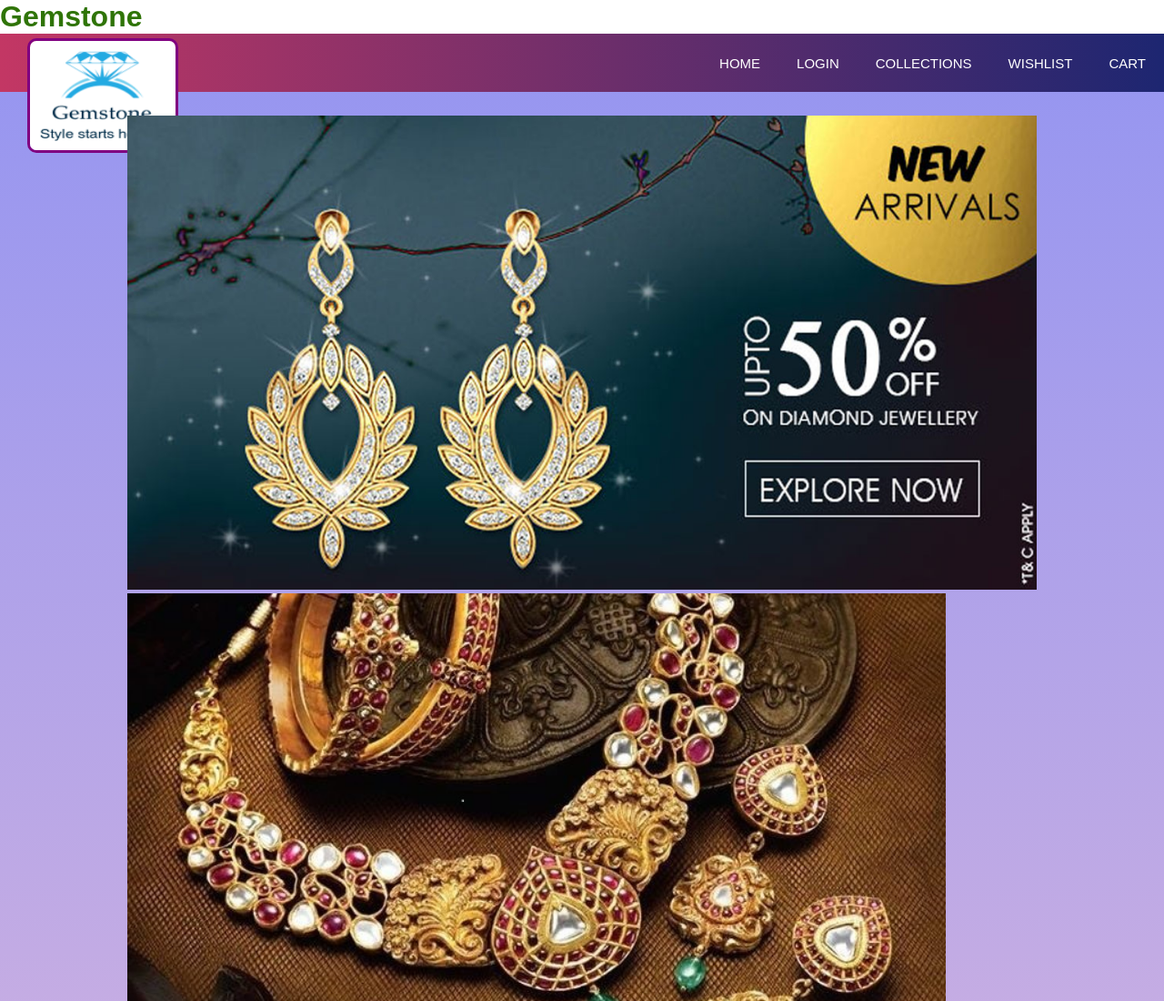
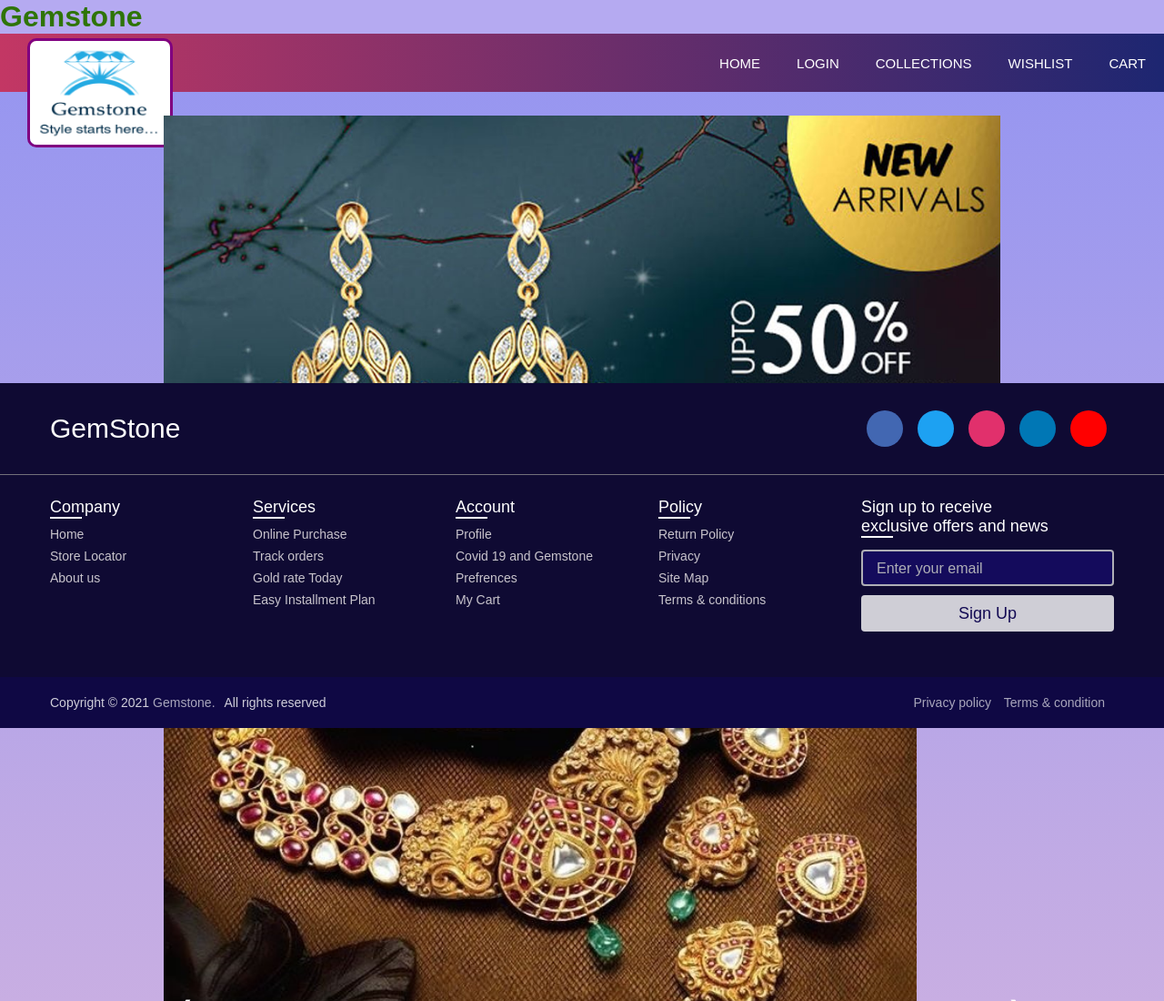
Before and after one commit to AdityaSaraswat0007/Gemstone, a plain HTML site: page HTML/main.html in a window 1280 px wide. Shown: the top 1100 px of the page at 91% size. Drawn offline with Linux system fonts and the light colour scheme.

Commit message:
Footer Updated

```diff
--- /dev/null
+++ b/CSS/mainfooter.css
@@ -0,0 +1,297 @@
+*
+{
+  margin: 0;
+  padding: 0;
+  box-sizing: border-box;
+  font-family: Arial, Helvetica, sans-serif;
+}
+body
+{
+  min-height: 100vh;
+  width: 100%;
+  background: #b5aaf1;
+}
+footer
+{
+  position: fixed;
+  background: #0f0a33;
+  width: 100%;
+  bottom: 0;
+  left: 0;
+}
+footer::before
+{
+  content: '';
+  position: absolute;
+  left: 0;
+  top: 100px;
+  height: 1px;
+  width: 100%;
+  background: #73707a;
+}
+.footercontent
+{
+    max-width: 1250px;
+    margin: auto;
+    padding: 30px 40px 40px 40px;
+}
+.footertop
+{
+    display: flex;
+    align-items: center;
+    justify-content: space-between;
+    margin-bottom: 50px;
+}
+.footerlogo-details
+{
+    color: #fff;
+    font-size: 30px;
+}
+.footermedia-icons
+{
+    display: flex;
+}
+.footermedia-icons a
+{
+    height: 40px;
+    width: 40px;
+    margin: 0 8px;
+    border-radius: 50%;
+    text-align: center;
+    line-height: 40px;
+    color: #fff;
+    font-size: 17px;
+    text-decoration: none;
+    transition: all 0.4s ease;
+}
+.footermedia-icons a:nth-child(1)
+{
+    background: #4267B2;
+}
+.footermedia-icons a:nth-child(1):hover
+{
+    color: #4267B2;
+    background: #fff;
+}
+.footermedia-icons a:nth-child(2)
+{
+     background: #1DA1F2;
+}
+.footermedia-icons a:nth-child(2):hover
+{
+    color: #1DA1F2;
+    background: #fff;
+}
+.footermedia-icons a:nth-child(3)
+{
+    background: #E1306C;
+}
+.footermedia-icons a:nth-child(3):hover
+{
+    color: #E1306C;
+    background: #fff;
+}
+.footermedia-icons a:nth-child(4)
+{
+    background: #0077B5;
+}
+.footermedia-icons a:nth-child(4):hover
+{
+    color: #0077B5;
+    background: #fff;
+}
+.footermedia-icons a:nth-child(5)
+{
+    background: #FF0000;
+}
+.footermedia-icons a:nth-child(5):hover
+{
+    color: #FF0000;
+    background: #fff;
+}
+.footerlink-boxes
+{
+    width: 100%;
+    display: flex;
+    justify-content: space-between;
+}
+.footerbox
+{
+    width: calc(100% / 5 - 10px);
+}
+.footercontent .footerlink-boxes .footerbox .footerlink_name
+{
+    color: #fff;
+    font-size: 18px;
+    font-weight: 400;
+    margin-bottom: 10px;
+    position: relative;
+}
+.footerlink_name::before
+{
+    content: '';
+    position: absolute;
+    left: 0;
+    bottom: -2px;
+    height: 2px;
+    width: 35px;
+    background: #fff;
+}
+.footercontent .footerlink-boxes .footerbox li
+{
+    margin: 6px 0;
+    list-style: none;
+}
+.footercontent .footerlink-boxes .footerbox li a
+{
+    color: rgb(247, 243, 243);
+    font-size: 14px;
+    font-weight: 400;
+    text-decoration: none;
+    opacity: 0.8;
+    transition: all 0.4s ease
+}
+.footercontent .footerlink-boxes .footerbox li a:hover
+{
+    opacity: 1;
+    text-decoration: underline;
+}
+.footercontent .footerlink-boxes .input-box
+{
+    margin-right: 55px;
+}
+.footerlink-boxes .input-box input
+{
+    height: 40px;
+    width: calc(100% + 55px);
+    outline: none;
+    border: 2px solid #AFAFB6;
+    background: #140B5C;
+    border-radius: 4px;
+    padding: 0 15px;
+    font-size: 15px;
+    color: #fff;
+    margin-top: 5px;
+}
+.footerlink-boxes .input-box input::placeholder
+{
+    color: #AFAFB6;
+    font-size: 16px;
+}
+.footerlink-boxes .input-box input[type="button"]
+{
+    background: #fff;
+    color: #140B5C;
+    border: none;
+    font-size:18px;
+    font-weight: 500;
+    margin: 4px 0;
+    opacity: 0.8;
+    cursor: pointer;
+    transition: all 0.4s ease;
+}
+.input-box input[type="button"]:hover
+{
+    opacity: 1;
+}
+footer .footerbottom-details
+{
+    width: 100%;
+    background: #0F0844;
+}
+footer .footerbottom-details .footerbottom_text
+{
+    max-width: 1250px;
+    margin: auto;
+    padding: 20px 40px;
+    display: flex;
+    justify-content: space-between;
+}
+.footerbottom-details .footerbottom_text span,
+.footerbottom-details .footerbottom_text a
+{
+    font-size: 14px;
+    font-weight: 300;
+    color: #fff;
+    opacity: 0.8;
+    text-decoration: none;
+}
+.footerbottom-details .footerbottom_text a:hover
+{
+    opacity: 1;
+    text-decoration: underline;
+}
+.footerbottom-details .footerbottom_text a
+{
+    margin-right: 10px;
+}
+
+
+@media (max-width: 900px)
+{
+    footer .footercontent .footerlink-boxes
+    {
+        flex-wrap: wrap;
+    }
+    footer .footercontent .footerlink-boxes .input-box
+    {
+        width: 40%;
+        margin-top: 10px;
+    }
+}
+@media (max-width: 700px)
+{
+    footer
+    {
+        position: relative;
+    }
+    .footercontent .footertop .footerlogo-details
+    {
+        font-size: 26px;
+    }
+    .footercontent .footertop .footermedia-icons a
+    {
+        height: 35px;
+        width: 35px;
+        font-size: 14px;
+        line-height: 35px;
+    }
+    footer .footercontent .footerlink-boxes .footerbox
+    {
+        width: calc(100% / 3 - 10px);
+    }
+    footer .footercontent .footerlink-boxes .input-box
+    {
+        width: 60%;
+    }
+    .footerbottom-details .footerbottom_text span,
+    .footerbottom-details .footerbottom_text a
+    {
+        font-size: 12px;
+    }
+}
+
+
+@media (max-width: 520px)
+{
+    footer::before
+    {
+        top: 145px;
+    }
+    footer .footercontent .footertop
+    {
+        flex-direction: column;
+    }
+    .footercontent .footertop .footermedia-icons
+    {
+        margin-top: 16px;
+    }
+    footer .footercontent .footerlink-boxes .footerbox
+    {
+        width: calc(100% / 2 - 10px);
+    }
+    footer .footercontent .footerlink-boxes .input-box
+    {
+        width: 100%;
+    }
+}
--- a/HTML/main.html
+++ b/HTML/main.html
@@ -7,6 +7,7 @@
     <title>Gemstone</title>
     <link rel="stylesheet" href="../CSS/main.css" />
     <link rel="stylesheet" href="../CSS/Main-Header-css.css">
+    <link rel="stylesheet" href="../CSS/mainfooter.css">
   </head>
   <body>
     <h1>Gemstone</h1>
@@ -136,6 +137,80 @@
         </div>
       </div>
     </div>
+
+
+    <!-- -----------------------------------------Aman Dutt Sharma ----------------------------->
+    <footer>
+      <div class="footercontent">
+
+        <div class="footertop">
+          <div class="footerlogo-details">
+            <i class="fa fa-slack"></i>
+            <span class="footerlogo_name">GemStone</span>
+          </div>
+
+          <div class="footermedia-icons">
+            <a href="#"><i class="fa fa-facebook"></i></a>
+            <a href="#"><i class="fa fa-twitter"></i></a>
+            <a href="#"><i class="fa fa-instagram"></i></a>
+            <a href="#"><i class="fa fa-linkedin"></i></a>
+            <a href="#"><i class="fa fa-youtube"></i></a>
+          </div>
+        </div>
+
+
+        <div class="footerlink-boxes">
+          <ul class="footerbox">
+            <li class="footerlink_name">Company</li>
+            <li><a href="#">Home</a></li>
+            <li><a href="#">Store Locator</a></li>
+            <li><a href="#">About us</a></li>
+            <li><a href="#"></a></li>
+          </ul>
+
+          <ul class="footerbox">
+            <li class="footerlink_name">Services</li>
+            <li><a href="#">Online Purchase</a></li>
+            <li><a href="#">Track orders</a></li>
+            <li><a href="#">Gold rate Today</a></li>
+            <li><a href="#">Easy Installment Plan</a></li>
+          </ul>
+
+          <ul class="footerbox">
+            <li class="footerlink_name">Account</li>
+            <li><a href="#">Profile</a></li>
+            <li><a href="#">Covid 19 and Gemstone</a></li>
+            <li><a href="#">Prefrences</a></li>
+            <li><a href="#">My Cart</a></li>
+          </ul>
+
+          <ul class="footerbox">
+            <li class="footerlink_name">Policy</li>
+            <li><a href="#">Return Policy</a></li>
+            <li><a href="#">Privacy</a></li>
+            <li><a href="#">Site Map</a></li>
+            <li><a href="#">Terms & conditions</a></li>
+          </ul>
+
+          <ul class="footerbox input-box">
+            <li class="footerlink_name">Sign up to receive exclusive offers and news</li>
+            <li><input type="text" placeholder="Enter your email"></li>
+            <li><input type="button" value="Sign Up"></li>
+          </ul>
+        </div>
+      </div>
+
+
+      <div class="footerbottom-details">
+        <div class="footerbottom_text">
+          <span class="copyright_text">Copyright © 2021 <a href="#">Gemstone.</a>All rights reserved</span>
+          <span class="policy_terms">
+            <a href="#">Privacy policy</a>
+            <a href="#">Terms & condition</a>
+          </span>
+        </div>
+      </div>
+    </footer>
   </body>
   <script>
   var slideIndex = 1;
```
